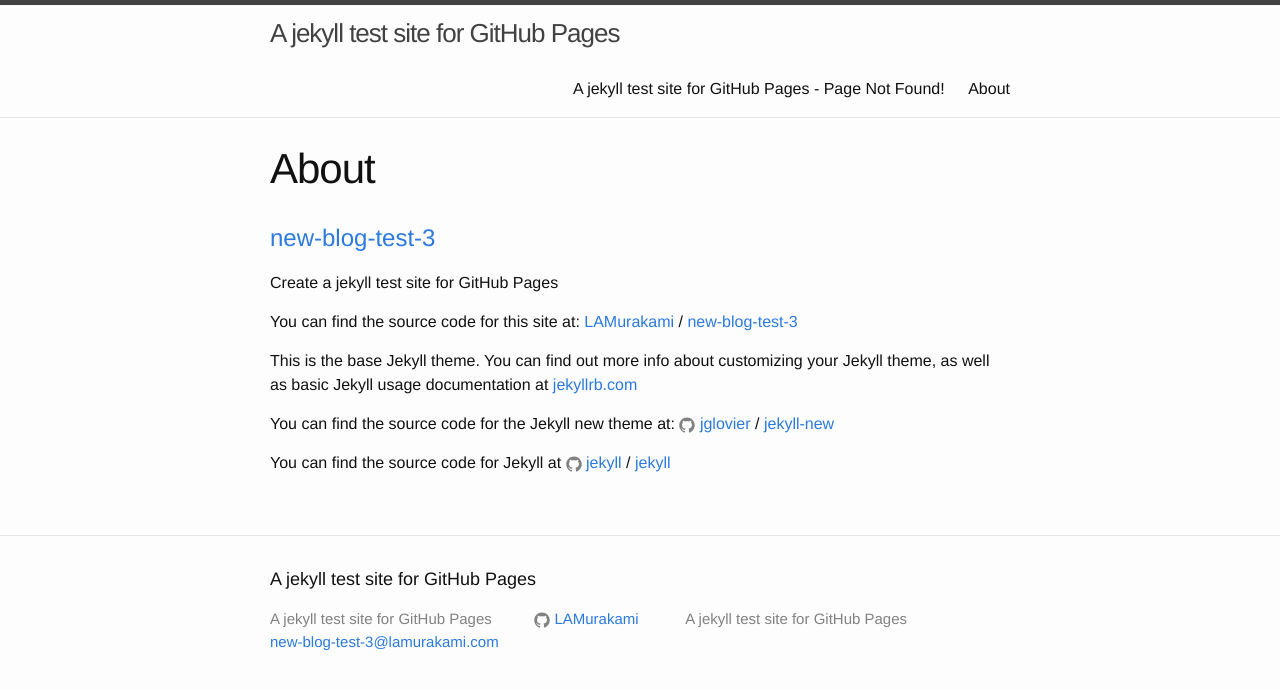
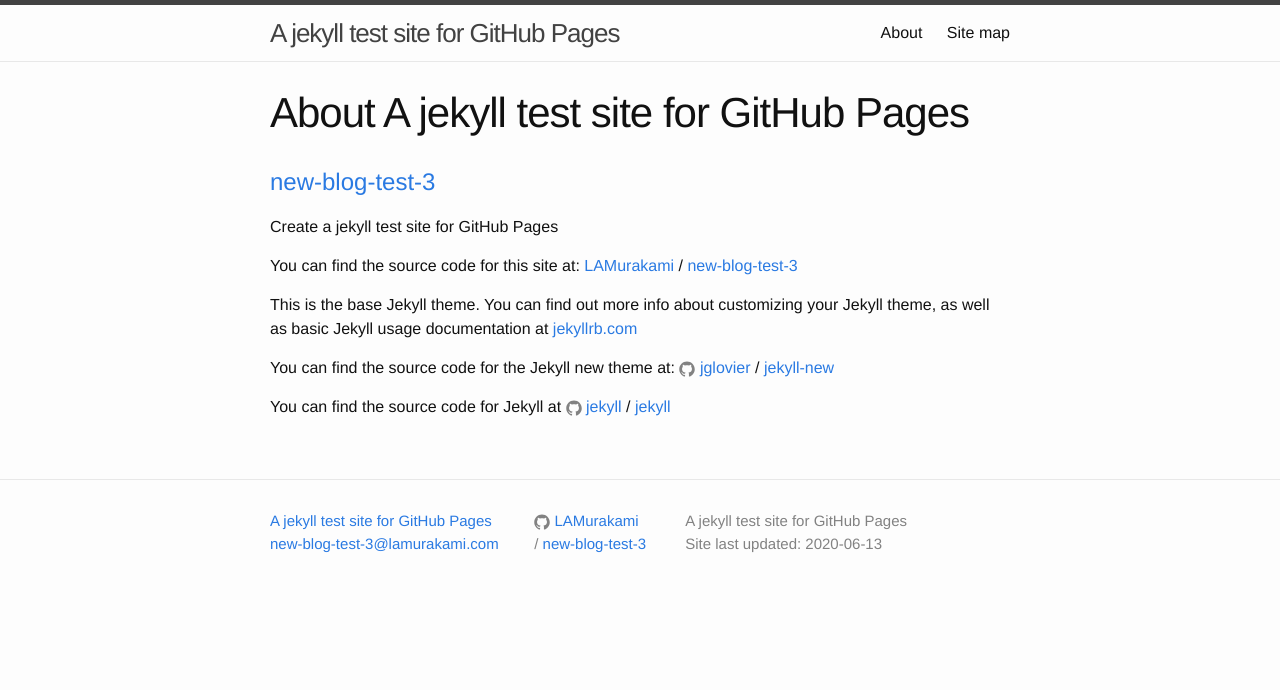
Before and after one commit to LAMurakami/new-blog-test-3, a Jekyll site: the page built from about.md, in a window 1280 px wide. Shown: the top 690 px of the page. Built offline with Jekyll 4.4.1, drawn with Linux system fonts in a browser that asks for light colours.

Commit message:
Fix page.title triggering top navigation
I have a title in the 404 page which causes it to be in the
navigation for the post and 404 pages.

I will add the changes of LAMurakami blog Add Custom error page and Site map

```diff
--- a/_includes/footer.html
+++ b/_includes/footer.html
@@ -2,12 +2,10 @@
 
   <div class="wrapper">
 
-    <h2 class="footer-heading">{{ site.title }}</h2>
-
     <div class="footer-col-wrapper">
       <div class="footer-col footer-col-1">
         <ul class="contact-list">
-          <li>{{ site.title }}</li>
+          <li><a href="/">{{ site.title }}</a></li>
           <li><a href="mailto:{{ site.email }}">{{ site.email }}</a></li>
         </ul>
       </div>
@@ -19,6 +17,9 @@
             {% include icon-github.html username=site.github_username %}
           </li>
           {% endif %}
+<li> /
+<a href="https://github.com/LAMurakami/new-blog-test-3">new-blog-test-3</a>
+</li>
 
           {% if site.twitter_username %}
           <li>
@@ -29,7 +30,8 @@
       </div>
 
       <div class="footer-col footer-col-3">
-        <p>{{ site.description }}</p>
+        <p>{{ site.description }}<br>
+        Site last updated: {{site.time | date: '%Y-%m-%d' }}</p>
       </div>
     </div>
 
--- a/_includes/header.html
+++ b/_includes/header.html
@@ -15,8 +15,8 @@
 
       <div class="trigger">
         {% for my_page in site.pages %}
-          {% if my_page.title %}
-          <a class="page-link" href="{{ my_page.url | prepend: site.baseurl }}">{{ my_page.title }}</a>
+          {% if my_page.top_nav_name %}
+          <a class="page-link" href="{{ my_page.url | prepend: site.baseurl }}">{{ my_page.top_nav_name }}</a>
           {% endif %}
         {% endfor %}
       </div>
--- a/about.md
+++ b/about.md
@@ -1,7 +1,8 @@
 ---
 layout: page
-title: About
-permalink: /about/
+title: About A jekyll test site for GitHub Pages
+permalink: /About/
+top_nav_name: About
 ---
 
 # [new-blog-test-3](http://lamurakami.github.io/new-blog-test-3/)
```
Also changed, not shown: sitemap.html (added, +45 -0 lines), sitemap.md (added, +29 -0 lines).
